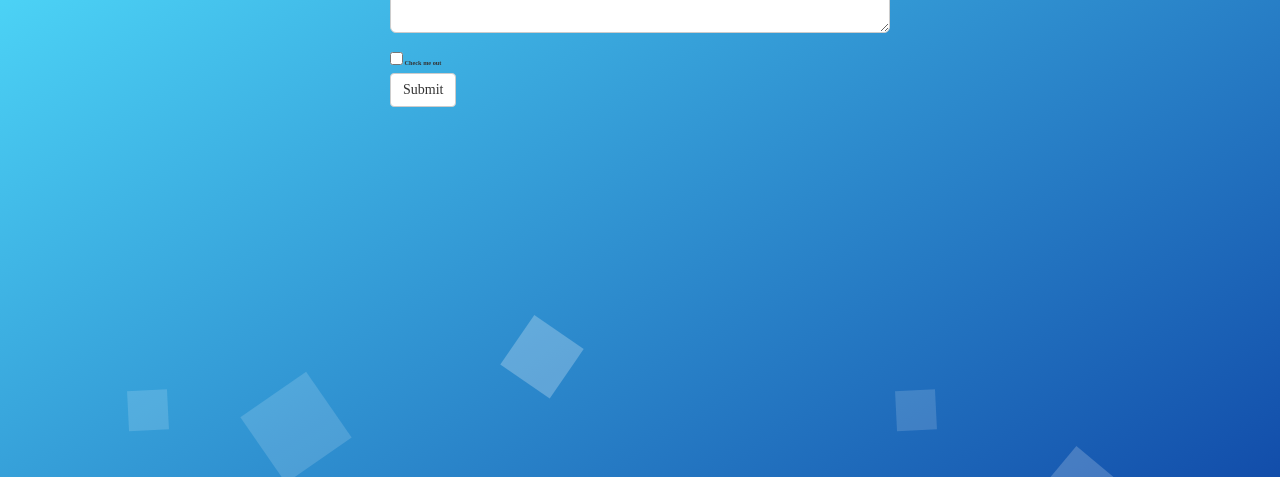
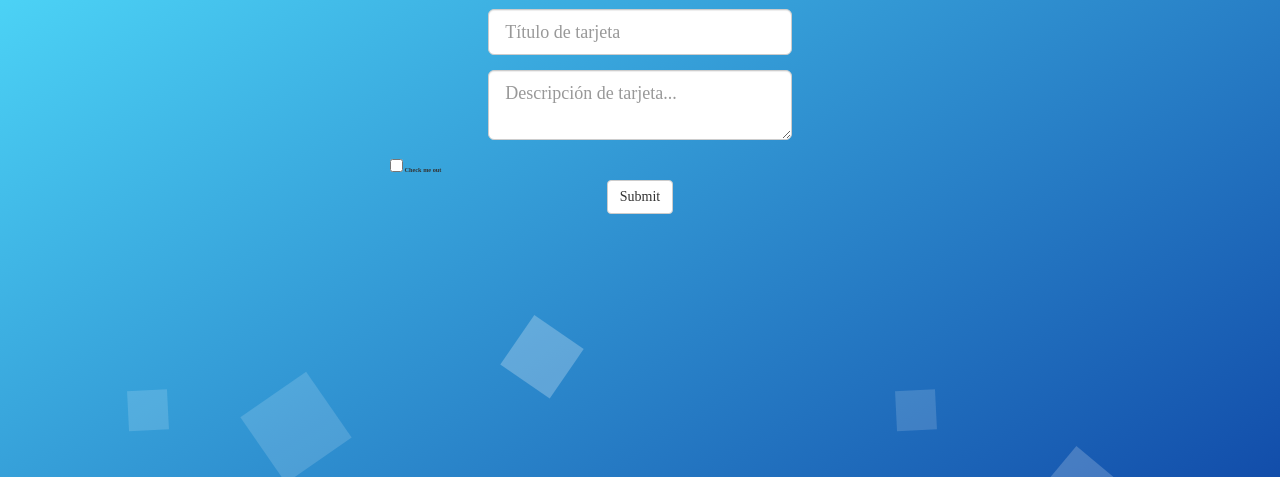
Before and after one commit to novoa97/TrelloWeb, a website: page public/formulari.html in a window 1280 px wide. Shown: the part 323-800 px from the top of the page. Drawn offline with nearby package versions, Linux system fonts and the light colour scheme.

Commit message:
implemented basic form

```diff
--- a/public/formulari.html
+++ b/public/formulari.html
@@ -32,18 +32,30 @@
         <div class="form-group">
           <h1 class="text-center"> CARD CREATOR </h1>
         </div>
-        <div class="form-group">
-          <input type="text" class="form-control input-lg" placeholder="Título de tarjeta">
+        <div class="form-row">
+          <div class="col-md-8">
+            <div class="form-group">
+              <input type="text" class="form-control input-lg" placeholder="Título de tarjeta">
+            </div>
+          </div>
         </div>
-        <div class="form-group">
-          <textarea class="form-control input-lg" placeholder="Descripción de tarjeta..."></textarea>
+        <div class="form-row">
+          <div class="col-md-8">
+            <div class="form-group">
+              <textarea class="form-control input-lg"  placeholder="Descripción de tarjeta..."></textarea>
+            </div>
+          </div>
         </div>
         <div class="form-check">
           <input type="checkbox" class="form-check-input" id="exampleCheck1">
           <label class="form-check-label" for="exampleCheck1">Check me out</label>
         </div>
-        <div class="form-group">
-          <button type="submit" class="btn btn-default">Submit</button>
+        <div class="form-row">
+          <div class="col-md">
+            <div class="form-group">
+              <button type="submit" class="btn btn-default w-25">Submit</button>
+            </div>
+          </div>
         </div>
       </form>
       <ul class="bg-bubbles">
--- a/public/main.css
+++ b/public/main.css
@@ -74,14 +74,19 @@ html,body{
   font-weight: 200;
 }*/
 .form {
+  display: flex;
+  align-content: center;
+  flex-direction: column;
   width: 50rem;
-  margin: auto;
+  margin: auto auto;
   position: relative;
-  top: 15rem;
   z-index: 2;
 }
-.form::after{
-    background: black;
+.form-row{
+  display: flex;
+  justify-content: center;
+  flex-direction: column;
+  align-items: center;
 }
 /*
 .titleCard, .descrpCard {
@@ -145,6 +150,8 @@ html,body{
   width: 100%;
   height: 100%;
   overflow: hidden;
+  display: flex;
+  align-items: center;
 }
 .wrapper.form-success .divForm h1 {
   -webkit-transform: translateY(8.5rem);
```
